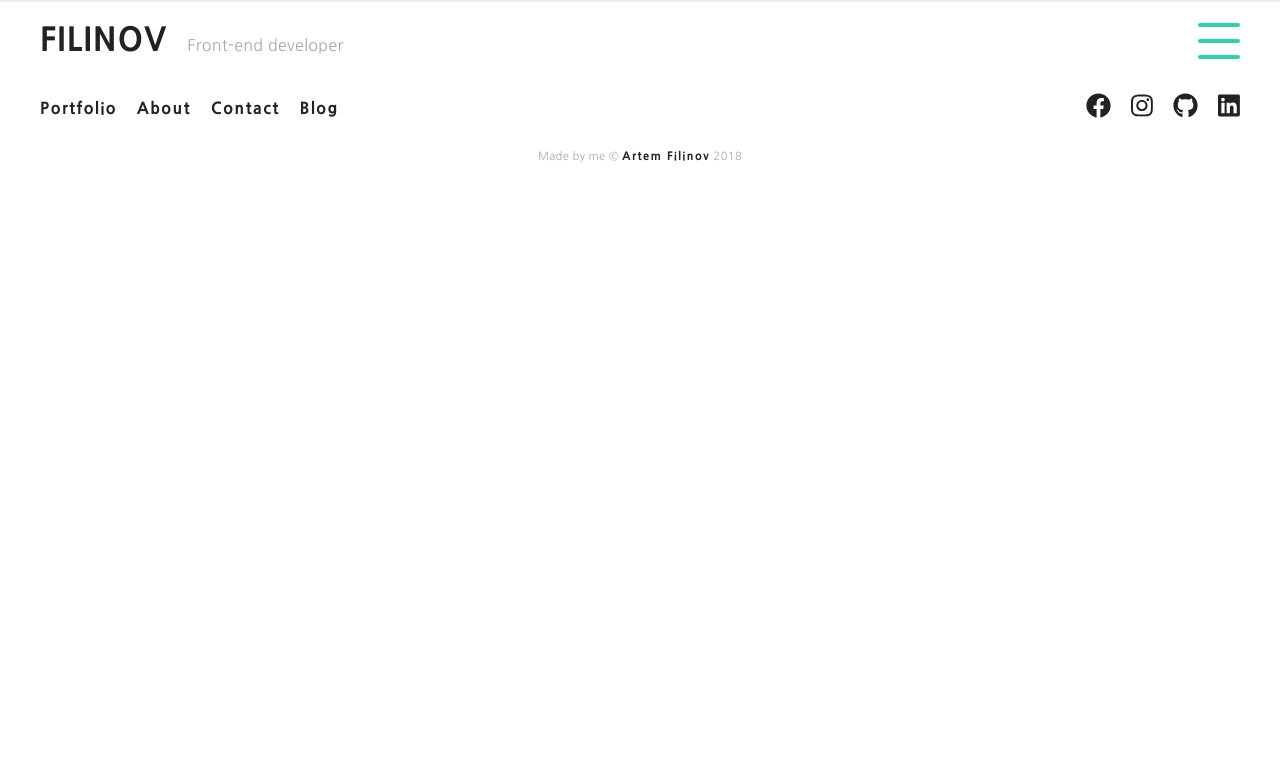
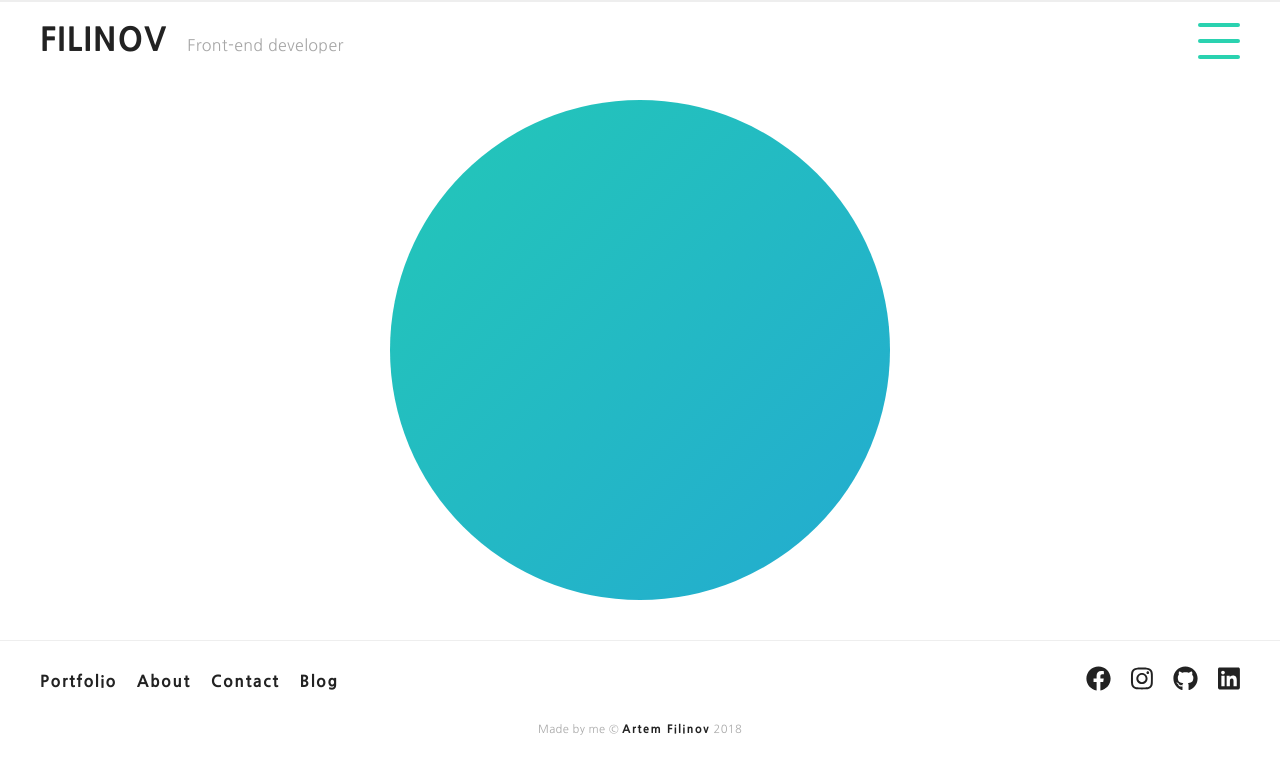
Before and after one commit to Johnnypanda/portfolio-v-3, a React app: page / in a window 1280 px wide. Shown: the top 772 px of the page. Built offline with nearby package versions, Linux system fonts and the light colour scheme.

Commit message:
home component, add keyframes gradient

```diff
--- a/src/components/Home.js
+++ b/src/components/Home.js
@@ -3,8 +3,12 @@ import React, { Component } from 'react';
 class Home extends Component {
     render(){
         return(
-            <section>
-                <h2>LOREM IPSUm!</h2>
+            <section className="site-home first">
+                <div className="site-home__hero-container">
+                     <div className="site-home__hero">
+                        <div className="site-home__hero--logo"></div>
+                     </div>
+                </div>
             </section>
         )
     }
--- a/src/index.scss
+++ b/src/index.scss
@@ -84,6 +84,19 @@ cursor: pointer;
     p {
         color: $secondaryBlack;
     }
+}
+
+//------------------- KEYFRAMES -----------------
+@keyframes Gradient {
+	0% {
+		background-position: 0% 50%
+	}
+	50% {
+		background-position: 100% 50%
+	}
+	100% {
+		background-position: 0% 50%
+	}
 }
 
 // -------------------HEADER STYLES----------------
@@ -316,3 +329,26 @@ cursor: pointer;
             margin-bottom: 10px;
         }
   }
+  //----------------- HOME AND HERO -----------------
+  .site-home{
+      &__hero-container {
+          width: 100%;
+          height: 500px;
+          padding: 0;
+          margin: 0;
+      }
+      &__hero {
+          height: 500px;
+          width: 500px;
+          margin: 0 auto;
+
+          &--logo {
+            width: 100%;
+            height: 100%;
+            background: linear-gradient(-45deg,#4245f4, #23A6D5, #23D5AB, #43C181);
+            background-size: 500% 500%;
+	        animation: Gradient 30s ease infinite;
+            border-radius: 50%;
+          }
+      }
+  }
```
